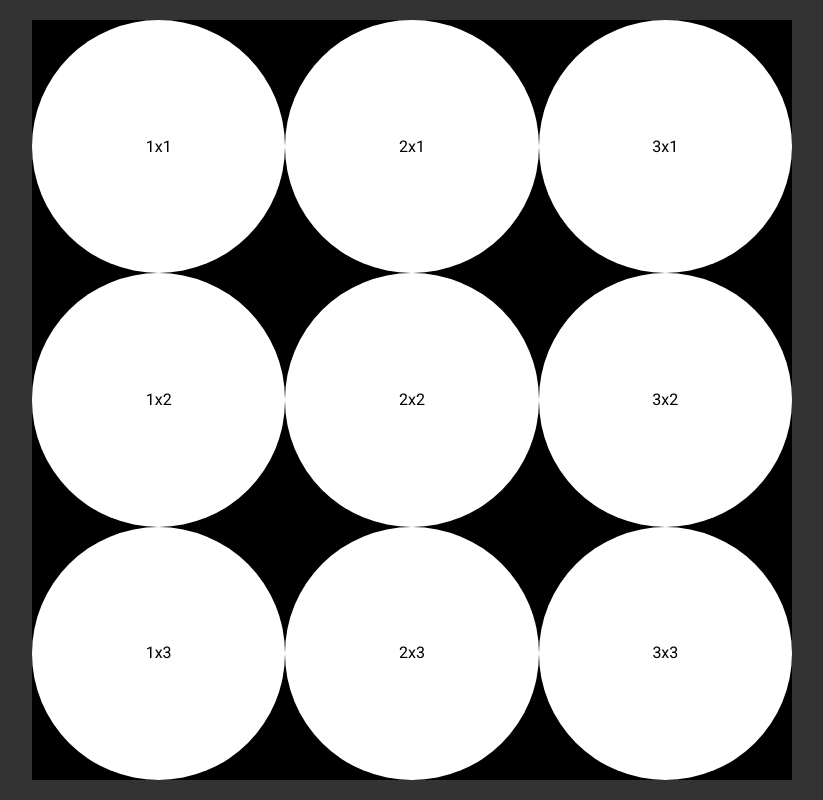
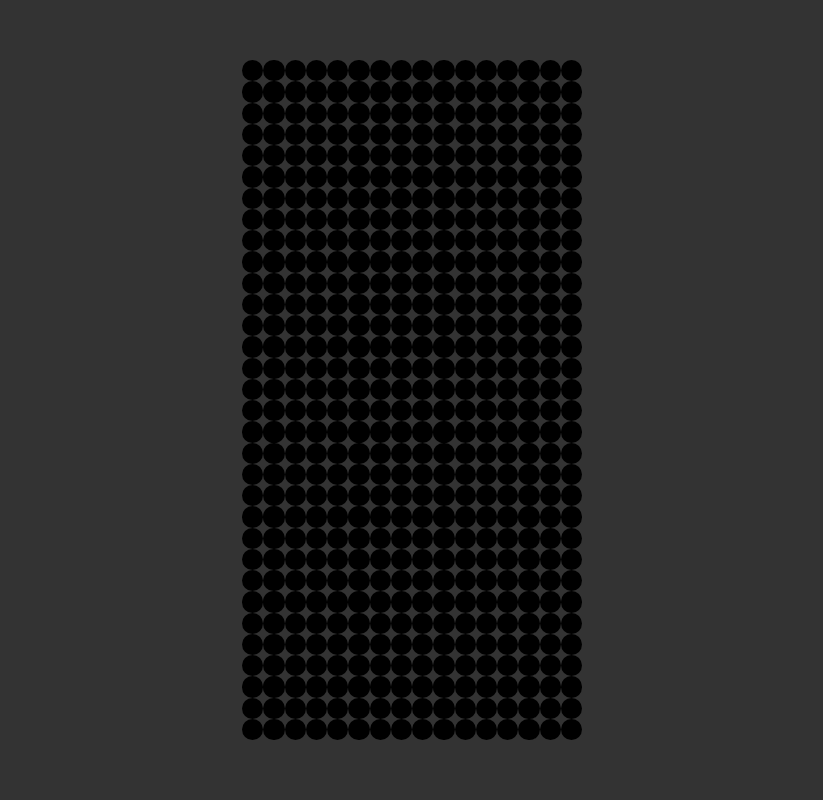
Before and after one commit to NewSulc/map-led-panel, a Vue app in the folder Application/: page /standart in a window 1280 px wide. Shown: the whole page, without its empty margins (228-1051 px from the left). Built offline with nearby package versions, Linux system fonts and the light colour scheme.

Commit message:
Switching led

```diff
--- a/Application/src/components/LED.vue
+++ b/Application/src/components/LED.vue
@@ -1,13 +1,19 @@
 <template>
-    <p>{{ props.x }}x{{ props.y }}</p>
+    <div class="led" :style="{ 'background-color': color }"></div>
 </template>
 
 <script setup>
 const props = defineProps({
     x: Number,
-    y: Number
+    y: Number,
+    color: String
 });
 </script>
 
 <style scoped>
+.led {
+    width: 100%;
+    aspect-ratio: 1;
+    border-radius: 50%;
+}
 </style>
--- a/Application/src/views/StandartView.vue
+++ b/Application/src/views/StandartView.vue
@@ -2,8 +2,8 @@
     <div v-if="xSize <= ySize" class="main">
         <div class="led-grid-h">
             <div class="column-h" v-for="y in ySize">
-        <div class="led-h" v-for="x in xSize">
-          <LED :x="x" :y="y" />
+                <div class="led-h" v-for="x in xSize" @click="changeLed(x-1, y-1)">
+                    <LED :x="x" :y="y" :color="colors[ledArr[y-1][x-1].colorIndex]" />
                 </div>
             </div>
         </div>
@@ -12,8 +12,8 @@
     <div v-else class="main">
         <div class="led-grid-w">
             <div class="column-w" v-for="y in xSize">
-        <div class="led-w" v-for="x in ySize">
-          <LED :x="y" :y="x" />
+                <div class="led-w" v-for="x in ySize" @click="changeLed(y-1, x-1)">
+                    <LED :x="y" :y="x" :color="colors[ledArr[x-1][y-1].colorIndex]" />
                 </div>
             </div>
         </div>
@@ -21,8 +21,30 @@
 </template>
 
 <script setup>
+import { ref, onBeforeMount } from 'vue';
 import LED from '@/components/LED.vue';
-const xSize = 3, ySize = 3;
+const xSize = 16, ySize = 32;
+const colors = ["#000000", "#ffffff"];
+
+const ledArr = ref([]);
+
+onBeforeMount(() => {
+    for (let y = 0; y < ySize; y++) {
+        ledArr.value.push([]);
+        for (let x = 0; x < xSize; x++) {
+            ledArr.value[y].push({
+                x: x,
+                y: y,
+                colorIndex: 0
+            });
+        }
+    }
+})
+
+function changeLed(x, y){
+    if(ledArr.value[y][x].colorIndex < colors.length-1) ledArr.value[y][x].colorIndex++;
+    else ledArr.value[y][x].colorIndex = 0;
+}
 </script>
 
 <style scoped>
@@ -35,8 +57,7 @@ const xSize = 3, ySize = 3;
 }
 
 .led-grid-h {
-  background-color: black;
-  height: 95%;
+    height: 85%;
     aspect-ratio: 1;
     display: grid;
 }
@@ -52,15 +73,12 @@ const xSize = 3, ySize = 3;
 .led-h {
     height: 100%;
     aspect-ratio: 1;
-  background-color: white;
-  border-radius: 50%;
     display: flex;
     justify-content: center;
     align-items: center;
 }
 
 .led-grid-w {
-  background-color: black;
     height: 95%;
     aspect-ratio: 1;
     display: flex;
@@ -77,8 +95,6 @@ const xSize = 3, ySize = 3;
 .led-w {
     width: 100%;
     aspect-ratio: 1;
-  background-color: white;
-  border-radius: 50%;
     display: flex;
     justify-content: center;
     align-items: center;
```
Lines whose indentation alone changed are shown as unchanged.
